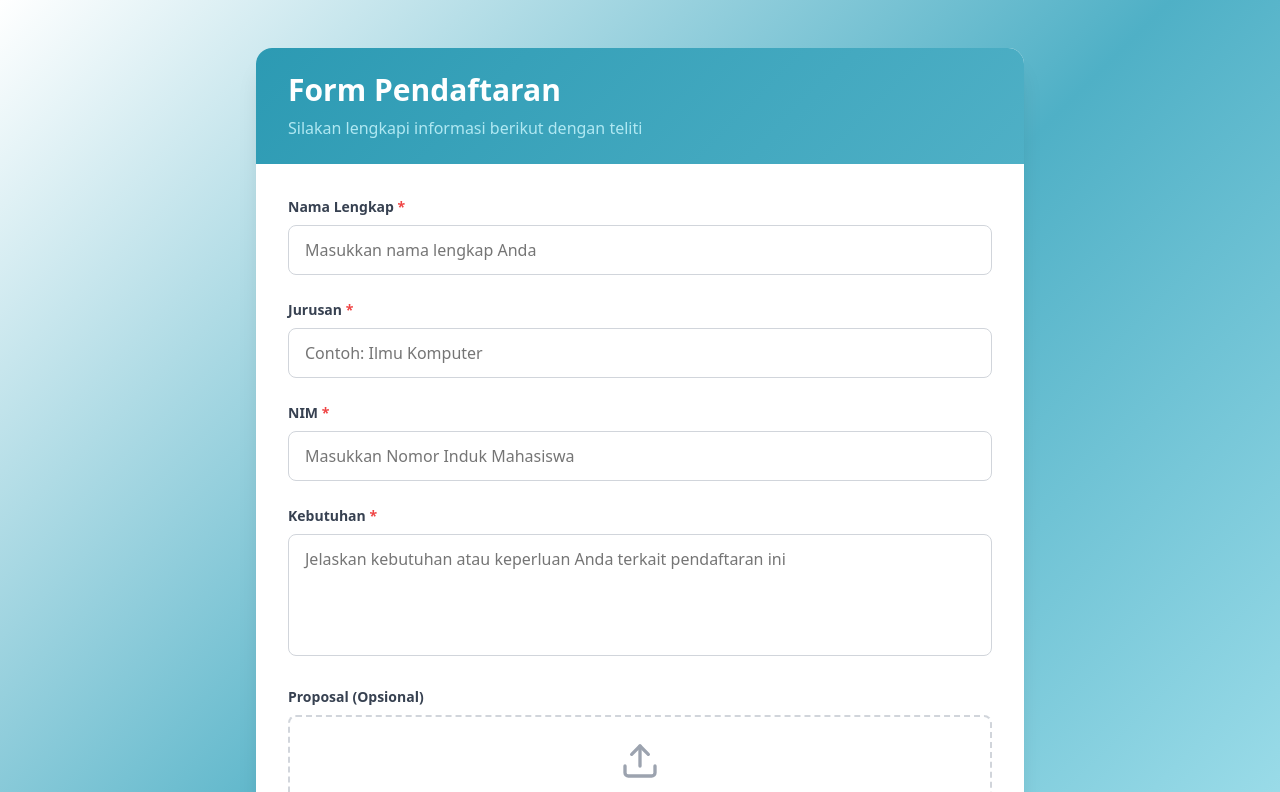
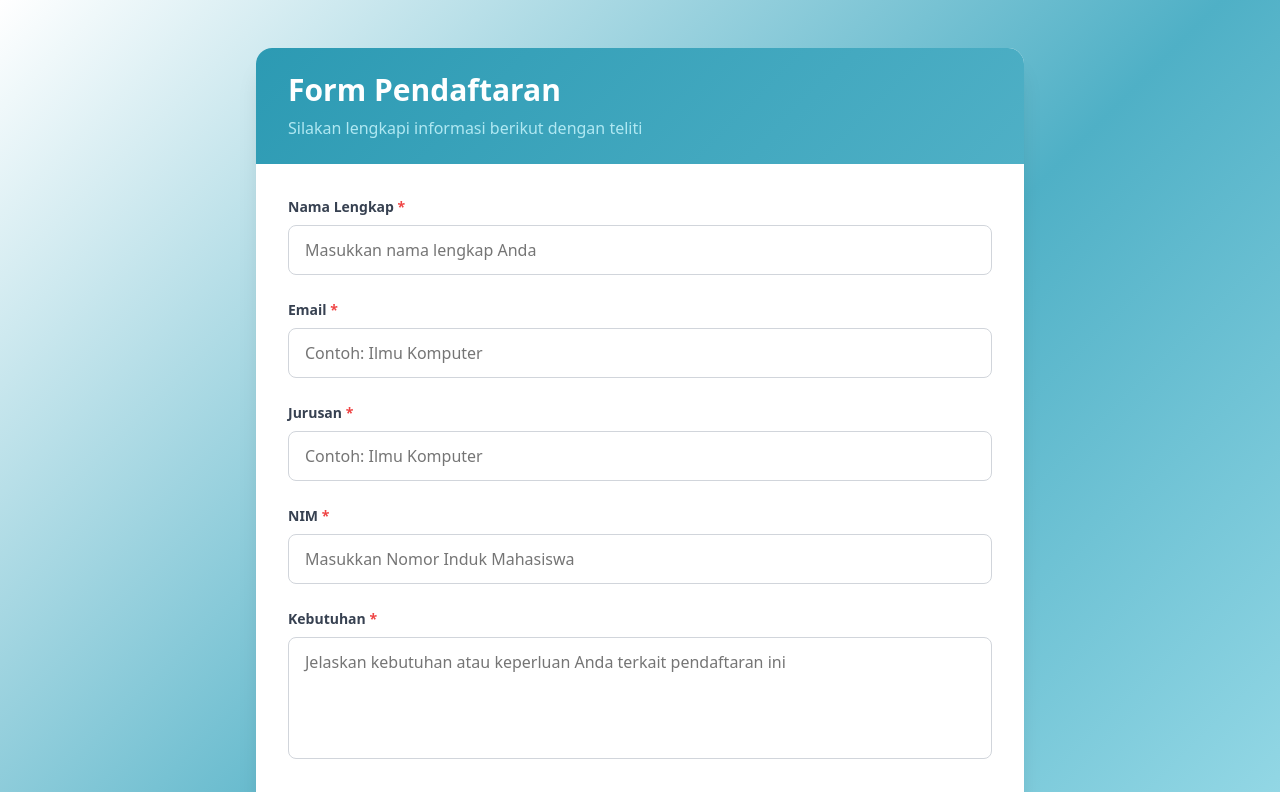
Before and after one commit to baimiwing/HomePage, a React (Vite) app: page /Reg in a window 1280 px wide. Shown: the top 792 px of the page. Built offline with nearby package versions, Linux system fonts and the light colour scheme.

Commit message:
Update RegistrationForm.tsx

```diff
--- a/src/component/RegistrationForm.tsx
+++ b/src/component/RegistrationForm.tsx
@@ -1,15 +1,18 @@
 import React, { useState } from 'react';
 import { Upload, FileText, Send, CheckCircle } from 'lucide-react';
+import { Navigate } from 'react-router-dom';
 
 export default function RegistrationForm() {
   const [formData, setFormData] = useState({
     nama: '',
     jurusan: '',
     nim: '',
-    kebutuhan: ''
+    kebutuhan: '',
+    email: ''
   });
   const [uploadedFile, setUploadedFile] = useState(null);
   const [submitted, setSubmitted] = useState(false);
+  const [redirect, setRedirect] = useState(false);
 
   const handleInputChange = (e) => {
     const { name, value } = e.target;
@@ -32,7 +35,7 @@ export default function RegistrationForm() {
   const handleSubmit = (e) => {
     e.preventDefault();
 
-    if (!formData.nama || !formData.jurusan || !formData.nim || !formData.kebutuhan) {
+    if (!formData.nama || !formData.jurusan || !formData.nim || !formData.kebutuhan || !formData.email) {
       alert('Mohon lengkapi semua field yang wajib diisi');
       return;
     }
@@ -40,10 +43,16 @@ export default function RegistrationForm() {
     setSubmitted(true);
     setTimeout(() => {
       setSubmitted(false);
-      setFormData({ nama: '', jurusan: '', nim: '', kebutuhan: '' });
+      setFormData({ nama: '', email: '', jurusan: '', nim: '', kebutuhan: '' });
       setUploadedFile(null);
+      setRedirect(true);
     }, 3000);
   };
+
+  if (redirect) {
+    return <Navigate to="/Home" replace />;
+  }
+
 
   if (submitted) {
     return (
@@ -82,6 +91,21 @@ export default function RegistrationForm() {
                   onChange={handleInputChange}
                   className="form-input"
                   placeholder="Masukkan nama lengkap Anda"
+                />
+              </div>
+
+              <div className="form-group">
+                <label htmlFor="email" className="form-label">
+                  Email <span className="required">*</span>
+                </label>
+                <input
+                  type="text"
+                  id="email"
+                  name="email"
+                  value={formData.email}
+                  onChange={handleInputChange}
+                  className="form-input"
+                  placeholder="Contoh: Ilmu Komputer"
                 />
               </div>
 
```
